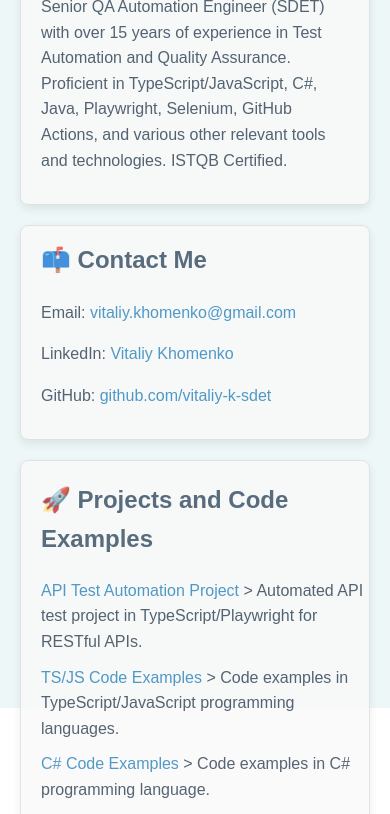
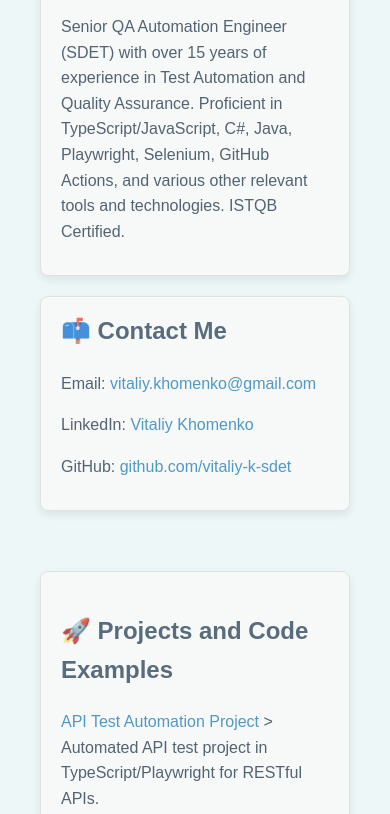
Before and after one commit to kn-ov/vitaliy.khomenko, a plain HTML site: page index.html in a window 390 px wide. Shown: the part 136-950 px from the top of the page. Drawn offline with Linux system fonts and the light colour scheme.

Commit message:
Update index.html

```diff
--- a/index.html
+++ b/index.html
@@ -5,19 +5,18 @@
   <meta name="viewport" content="width=device-width, initial-scale=1.0">
   <title>Vitaliy Khomenko | QA Automation Engineer (SDET)</title>
   <style>
+    /* Base Styles */
     body {
       font-family: Arial, sans-serif;
       line-height: 1.6;
       margin: 40px;
-      max-width: 900px;
       color: #2c3e50;
-      text-align: left;
+      background-color: #eef7f8;
       overflow-x: hidden;
     }
 
     h1, h2, h3 {
       color: #34495e;
-      text-align: left;
     }
 
     a {
@@ -29,17 +28,27 @@
       text-decoration: underline;
     }
 
+    /* Main Layout using CSS Grid */
+    .main-container {
+      display: grid;
+      grid-template-columns: 1fr 400px;
+      gap: 40px;
+      max-width: 1600px;
+      margin: 0 auto;
+    }
+
+    /* Main Content Area */
+    .main-content {
+      grid-column: 1 / 2;
+    }
+
     .projects, .skills, .testing-types {
       background: #f9f9f9;
       border: 1px solid #ddd;
       box-shadow: 0 4px 10px rgba(0,0,0,0.1);
       border-radius: 8px;
       margin-bottom: 30px;
-      width: 1000x;
-      position: relative;
-      z-index: 2;
-      padding-left: 20px;
-      padding-bottom: 20px;
+      padding: 20px;
       opacity: 0.8;
     }
 
@@ -54,27 +63,26 @@
 
     .badge {
       display: inline-block;
-      margin: 15px 5px 5px 0;
+      margin: 5px;
       padding: 5px 10px;
       background-color: #ecf0f1;
       border-radius: 4px;
       font-size: 0.9em;
     }
 
-    .skills, .testing-types {
+    .skills .badges, .testing-types .badges {
       display: flex;
       flex-wrap: wrap;
       gap: 8px;
-      margin-top: 10px;
     }
 
-    /* Fixed Sidebar for About + Contact */
+    /* Sidebar */
     .sidebar {
-      position: fixed;
-      top: 80px;
-      right: 40px;
-      width: 400px;
-      z-index: 2;
+      grid-column: 2 / 3;
+      position: sticky;
+      top: 40px;
+      align-self: start;
+      width: 100%;
     }
 
     .about, .contact {
@@ -102,44 +110,28 @@
       pointer-events: none;
     }
 
-    /* Responsive */
+    /* Responsive adjustments for smaller screens */
     @media (max-width: 1100px) {
-      body {
-        max-width: 100%;
-        margin: 20px;
-        display: flex;
-        flex-direction: column;
+      .main-container {
+        grid-template-columns: 1fr;
       }
-
       .sidebar {
+        order: -1; /* This is the key change: sets the sidebar to the top */
+        grid-column: 1 / -1;
         position: static;
-        width: auto;
+        top: auto;
+      }
+      .main-content {
+        grid-column: 1 / -1;
       }
     }
   </style>
 </head>
 <body>
-  <!-- Canvas background -->
   <canvas id="matrix"></canvas>
 
-  <!-- Fixed Sidebar -->
-  <div class="sidebar">
-    <div class="about">
-      <h1>Hi, I'm Vitaliy 👋</h1>
-      <p>
-        Senior QA Automation Engineer (SDET) with over 15 years of experience in Test Automation and Quality Assurance. Proficient in TypeScript/JavaScript, C#, Java, Playwright, Selenium, GitHub Actions, and various other relevant tools and technologies. ISTQB Certified.
-      </p>
-    </div>
-
-    <div class="contact">
-      <h2>📫 Contact Me</h2>
-      <p>Email: <a href="mailto:vitaliy.khomenko@gmail.com">vitaliy.khomenko@gmail.com</a></p>
-      <p>LinkedIn: <a href="https://www.linkedin.com/in/vitaliykhomenko/" target="_blank">Vitaliy Khomenko</a></p>
-      <p>GitHub: <a href="https://github.com/vitaliy-k-sdet" target="_blank">github.com/vitaliy-k-sdet</a></p>
-    </div>
-  </div>
-
-  <!-- Main Content -->
+  <div class="main-container">
+    <div class="main-content">
       <div class="projects">
         <h2>🚀 Projects and Code Examples</h2>
         <ul>
@@ -230,8 +222,25 @@
           </div>
         </div>
       </div>
+    </div>
 
-  <!-- Matrix Ripple Script -->
+    <div class="sidebar">
+      <div class="about">
+        <h1>Hi, I'm Vitaliy 👋</h1>
+        <p>
+          Senior QA Automation Engineer (SDET) with over 15 years of experience in Test Automation and Quality Assurance. Proficient in TypeScript/JavaScript, C#, Java, Playwright, Selenium, GitHub Actions, and various other relevant tools and technologies. ISTQB Certified.
+        </p>
+      </div>
+
+      <div class="contact">
+        <h2>📫 Contact Me</h2>
+        <p>Email: <a href="mailto:vitaliy.khomenko@gmail.com">vitaliy.khomenko@gmail.com</a></p>
+        <p>LinkedIn: <a href="https://www.linkedin.com/in/vitaliykhomenko/" target="_blank">Vitaliy Khomenko</a></p>
+        <p>GitHub: <a href="https://github.com/vitaliy-k-sdet" target="_blank">github.com/vitaliy-k-sdet</a></p>
+      </div>
+    </div>
+  </div>
+
   <script>
     const canvas = document.getElementById("matrix");
     const ctx = canvas.getContext("2d");
@@ -247,7 +256,7 @@
     let ripples = [];
 
     document.addEventListener("mousemove", (e) => {
-      const offsetpx = 50;
+      const offsetpx = 30;
       ripples.push({
         chars: [],
         x: e.clientX + offsetpx,
@@ -255,20 +264,16 @@
       });
     });
 
-
     document.addEventListener("touchmove", (e) => {
       const startX = e.touches[0].clientX;
       const startY = e.touches[0].clientY;
-      const offsetpx = 50;
+      const offsetpx = 30;
       ripples.push({
         chars: [],
         x: startX + offsetpx,
         y: startY + offsetpx
       });
     });
-
-
-
 
     const words = ["HELLO, WORLD!", "SDET", "VITALIY", "QA", "AUTOMATION"];
 
```
Lines whose indentation alone changed are shown as unchanged.
